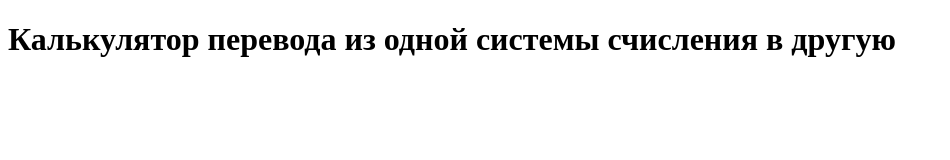
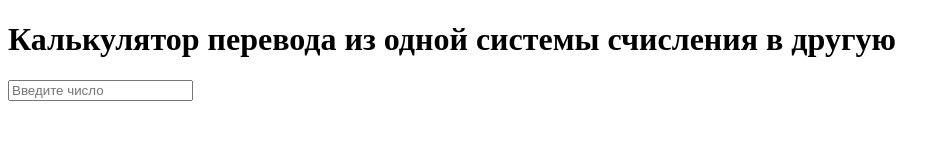
Before and after one commit to chalex2k/numeral_system_calculator, a plain HTML site: page app/index.html in a window 1280 px wide. Shown: the whole page, without its empty margins (0-950 px from the left). Drawn offline with Linux system fonts and the light colour scheme.

Commit message:
Код 🟢 Наличие поля ввода с placeholder='Введите число'

```diff
--- a/app/index.html
+++ b/app/index.html
@@ -10,6 +10,7 @@
 <body>
 <main>
     <h1>Калькулятор перевода из одной системы счисления в другую</h1>
+    <input type="text" placeholder="Введите число">
 </main>
 <script src="index.js"></script>
 </body>
```
Lines whose indentation alone changed are shown as unchanged.
